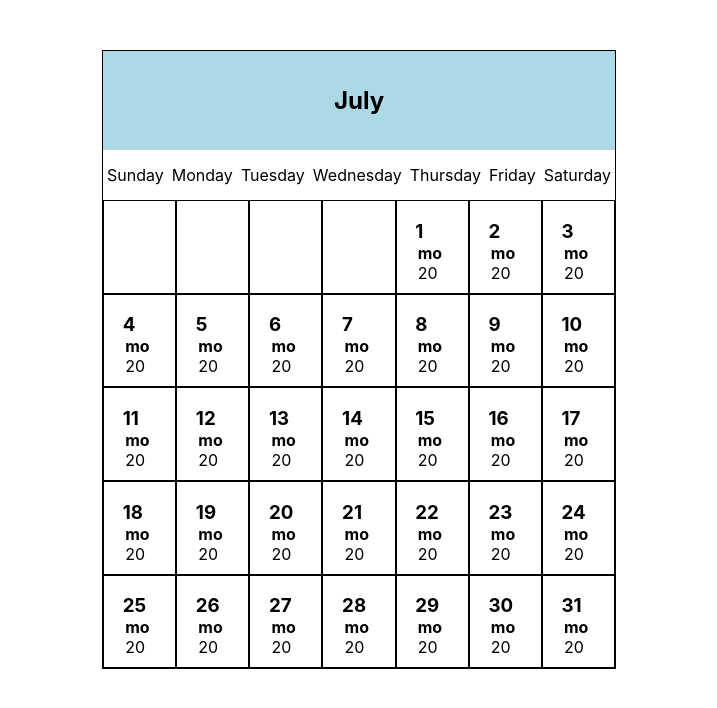
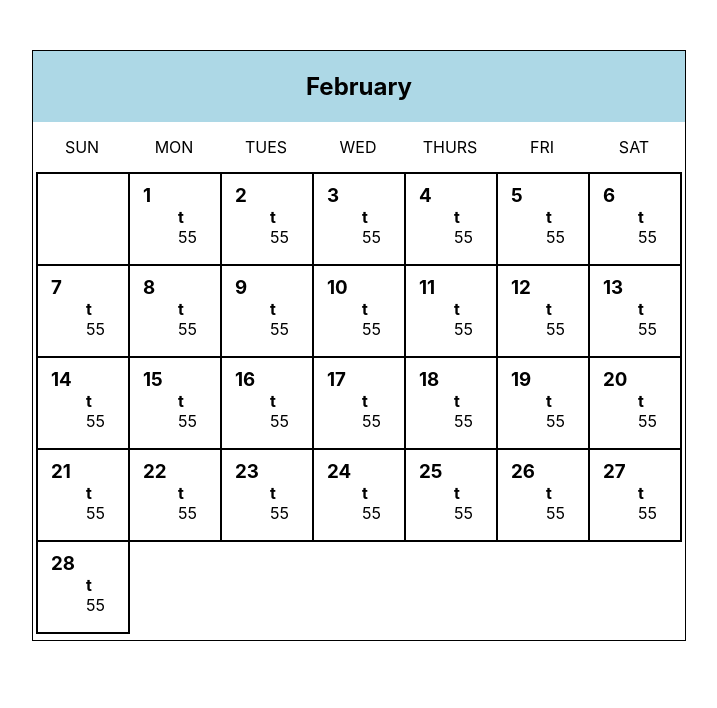
Before and after one commit to johnsch/dividend-calendar-non-fork, a React (Create React App) app: page / in a window 1280 px wide. Shown: the top 708 px of the page, without its empty margins (281-998 px from the left). Built offline with nearby package versions, Linux system fonts and the light colour scheme.

Commit message:
got borders to be set properly on calendar days

```diff
--- a/src/calendarDay.css
+++ b/src/calendarDay.css
@@ -1,11 +1,17 @@
 .calendarDay {
-	//width: 200px;
-	//height: 200px;
+	width: 90px;
+	height: 90px;
 	border: 1px solid black;
+	overflow: auto;
+}
+
+.calendarDay:last-child {
+	border-right: 2px solid black;
 }
 
 .calendarDay h3 {
-	margin-left: 18.7px;
+	margin-left: 13px;
+	margin-top: 10px;
 	margin-bottom: 0px;
 }
 
@@ -18,7 +24,7 @@
 }
 
 .stockValue {
-	width: 50px;
+	width: 42px;
 	margin-bottom: 10px;
 }
 
--- a/src/calendarDay.tsx
+++ b/src/calendarDay.tsx
@@ -3,11 +3,21 @@ import './calendarDay.css';
 import { StockValue } from './interfaces';
 
 type CalendarDayProps = {
+	dayKey: number,
     day?: number,
-    stockValues?: StockValue[]
+    stockValues?: StockValue[],
+	borderSettings: BorderSettings
 };
 
-export default function CalendaryDay({ day, stockValues }: CalendarDayProps) {
+type BorderSettings = {
+	borderLeft?: string,
+	borderRight?: string,
+	borderTop?: string,
+	borderBottom?: string
+
+};
+
+export default function CalendaryDay({dayKey, day, stockValues, borderSettings }: CalendarDayProps) {
     function generateStockValueElements() {
         let stockValueElements: JSX.Element[] = [];
 
@@ -25,7 +35,7 @@ export default function CalendaryDay({ day, stockValues }: CalendarDayProps) {
     }
 
     return (
-        <div className='calendarDay'>
+        <div className='calendarDay' style={borderSettings}>
             <h3>{day}</h3>
             <div className='stockValueContainer'>
                 {generateStockValueElements()}
--- a/src/calendarMonth.css
+++ b/src/calendarMonth.css
@@ -1,6 +1,6 @@
 .calendar {
-    width: 40%;
-    height: 50%;
+    width: 652px;
+    height: 589px;
     margin: 50px auto;
     border: 1px solid black;
 }
@@ -8,29 +8,25 @@
 #monthLabel {
     text-align: center;
     background: lightblue;
-    padding: 15px;
+    padding: 1px;
 }
 
 .calendarDaysContainer {
-    display: grid;
-    grid-template-columns: 1fr 1fr 1fr 1fr 1fr 1fr 1fr;
-    grid-auto-rows: 1fr;
+    display: flex;
     flex-direction: row;
     flex-wrap: wrap;
-    margin: 0px auto;
+    margin-left: 3px;
 }
 
 #dayLabelContainer {
-    display: grid;
-    grid-template-columns: auto auto auto auto auto auto auto;
-
+    display: flex;
     height: 50px;
     flex-direction: row;
-    flex-wrap: wrap;
     align-items: center;
-    margin: auto;
+    margin-left: 3px;
 }
 
 .dayLabel{
+	width: 92px;
     text-align: center;
 }
--- a/src/calendarMonth.tsx
+++ b/src/calendarMonth.tsx
@@ -11,35 +11,74 @@ type CalendarMonthProps = {
     }
 }
 
+type BorderSettings = {
+	borderLeft?: string,
+	borderRight?: string,
+	borderTop?: string,
+	borderBottom?: string
+};
+
 let sampleStockValues: StockValue[] = [
-    //{ symbol: 't', value: 55 },
-    { symbol: 'mo', value: 20 }
+    { symbol: 't', value: 55 },
+   // { symbol: 'mo', value: 20 }
 ];
+
 
 export default function CalendarMonth({ month }: CalendarMonthProps) {
     let { name, days, startingDay} = month;
-
+    let dayKey = 1;
+	let emptyDaySlots = startingDay+1;
+	let daysToResetWeek = 6;
 
     let calendarDays: JSX.Element[] = [];
 
-    for (let x = 0; x < startingDay; x++)
-        calendarDays.push(<CalendarDay />);
+	function setBorders() {
+		let borderSettings: BorderSettings = {};
 
-    for (let i = 1; i <= days; i++)
-        calendarDays.push(<CalendarDay day={i} stockValues={sampleStockValues}/>);
+		if(dayKey === 1  //Days on the left of the calendar
+		|| ( dayKey - 1) % 7 === 0)
+		borderSettings.borderLeft = '2px solid black';
 
+		if(dayKey % 7 === 0) //Days on the right of the calendar
+		borderSettings.borderRight = '2px solid black';
+
+		if(dayKey < 8) //Days on the top of the calendar
+		borderSettings.borderTop = '2px solid black';
+
+		if (dayKey < 29 && dayKey > 21) //Days on the second to last row of the calendar
+		borderSettings.borderBottom = '2px solid black';
+
+		if(dayKey > 28) {
+			borderSettings.borderTop = '0px';
+			borderSettings.borderBottom = '2px solid black';
+		}
+
+		return borderSettings;
+	}
+
+
+
+    for (let x = 0; x < startingDay; x++){
+        calendarDays.push(<CalendarDay key={dayKey} dayKey={dayKey} borderSettings={setBorders()}/>);
+		dayKey++;
+	}
+
+    for (let i = 1; i <= days; i++) {
+        calendarDays.push(<CalendarDay key={dayKey} dayKey={dayKey} day={i} stockValues={sampleStockValues} borderSettings={setBorders()}/>);
+		dayKey++;
+	}
 
     return (
         <div className='calendar'>
             <div id='monthLabel'><h2>{name}</h2></div>
             <div id='dayLabelContainer'>
-                <div className='dayLabel'>Sunday</div>
-                <div className='dayLabel'>Monday</div>
-                <div className='dayLabel'>Tuesday</div>
-                <div className='dayLabel'>Wednesday</div>
-                <div className='dayLabel'>Thursday</div>
-                <div className='dayLabel'>Friday</div>
-                <div className='dayLabel'>Saturday</div>
+                <div className='dayLabel'>SUN</div>
+                <div className='dayLabel'>MON</div>
+                <div className='dayLabel'>TUES</div>
+                <div className='dayLabel'>WED</div>
+                <div className='dayLabel'>THURS</div>
+                <div className='dayLabel'>FRI</div>
+                <div className='dayLabel'>SAT</div>
             </div>
             <div className='calendarDaysContainer'>
                 {calendarDays}
--- a/src/index.tsx
+++ b/src/index.tsx
@@ -8,7 +8,7 @@ import { StockValue, months } from './interfaces';
 
 let sampleStockValues: StockValue[] = [
     { symbol: 't', value: 55 },
-    //{ symbol: 'mo', value: 20 }
+    { symbol: 'mo', value: 20 }
 ];
 
 interface MonthObject {
@@ -17,9 +17,9 @@ interface MonthObject {
     startingDay: number
 }
 
-let monthObject: MonthObject = Object.assign({startingDay: 0}, months.July);
+let monthObject: MonthObject = Object.assign({startingDay: 0}, months.February);
 let dateObject = new Date();
-dateObject.setMonth(6);
+dateObject.setMonth(2);
 dateObject.setDate(1);
 
 monthObject.startingDay = dateObject.getDay();
```
